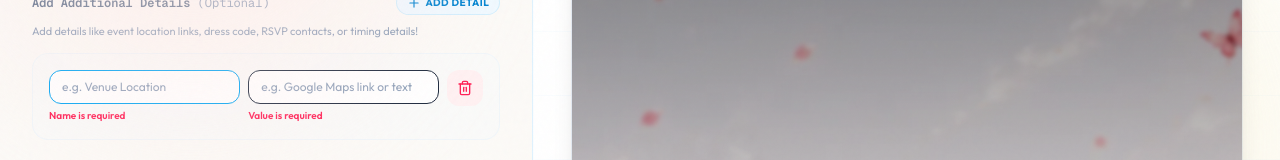
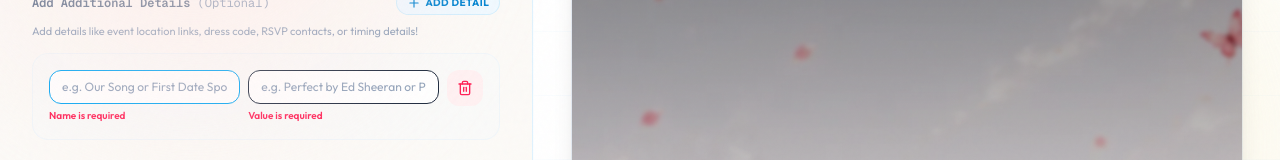
Before and after one commit to NYLEXWEB/HeartPage, a Next.js app: page /create in a window 1280 px wide. Both pictures are taken after typing "Sample", "Sample", "2020-01-15", "Sample" into the empty fields and a click on the button "ADD DETAIL". Shown: the part 354-514 px from the top of the page. Built offline with nearby package versions, Linux system fonts and the light colour scheme; a web font is replaced by a local one.

Commit message:
feat: implement Razorpay payment integration, database models for websites and payments, and template management system.

```diff
--- a/actions/website.ts
+++ b/actions/website.ts
@@ -63,6 +63,8 @@ export async function createWebsite(data: WebsiteInput): Promise<ActionResponse>
       message: validatedData.message,
       images: [],
       customFields: validatedData.customFields || [],
+      groomPhoto: (validatedData as any).groomPhoto,
+      bridePhoto: (validatedData as any).bridePhoto,
       expiresAt,
     });
 
@@ -107,6 +109,8 @@ export async function getWebsiteBySlug(slug: string) {
         label: cf.label,
         value: cf.value,
       })),
+      groomPhoto: website.groomPhoto || "",
+      bridePhoto: website.bridePhoto || "",
       createdAt: website.createdAt.toISOString(),
       expiresAt: website.expiresAt.toISOString(),
     };
--- a/app/api/payment/create-order/route.ts
+++ b/app/api/payment/create-order/route.ts
@@ -96,6 +96,8 @@ export async function POST(request: NextRequest) {
       message: formData.message,
       images,
       customFields: formData.customFields || [],
+      groomPhoto: (formData as any).groomPhoto,
+      bridePhoto: (formData as any).bridePhoto,
       amount: currentPrice,
       razorpayOrderId: order.id,
       ipAddress,
--- a/app/create/page.tsx
+++ b/app/create/page.tsx
@@ -129,6 +129,46 @@ export default function CreatePage() {
 
   // Watch fields for live preview
   const formValues = watch();
+
+  const getCustomFieldPlaceholders = (category: string) => {
+    switch (category) {
+      case "wedding":
+        return {
+          label: "e.g. Venue Location or RSVP",
+          value: "e.g. Google Maps Link or Phone number",
+        };
+      case "couples":
+        return {
+          label: "e.g. Our Song or First Date Spot",
+          value: "e.g. Perfect by Ed Sheeran or Paris Cafe",
+        };
+      case "friends":
+        return {
+          label: "e.g. Favorite Memory or Nickname",
+          value: "e.g. That summer beach trip or Captain Chaos",
+        };
+      case "breakup":
+        return {
+          label: "e.g. Final Agreement or Shared Item",
+          value: "e.g. Returning keys or Staying friends",
+        };
+      case "crush":
+        return {
+          label: "e.g. Confession Question or Gift Spot",
+          value: "e.g. Will you meet me? or Under the oak tree",
+        };
+      case "birthday":
+        return {
+          label: "e.g. Party Location or Gift Wishlist",
+          value: "e.g. Royal Club House or Link to wishlist",
+        };
+      default:
+        return {
+          label: "e.g. Details Label",
+          value: "e.g. Link or custom text details",
+        };
+    }
+  };
 
   // Handle category change - Reset form with appropriate defaults
   const handleCategoryChange = (cat: "couples" | "friends" | "breakup" | "crush" | "birthday" | "wedding") => {
@@ -646,7 +686,7 @@ export default function CreatePage() {
                                 <div>
                                   <input
                                     type="text"
-                                    placeholder="e.g. Venue Location"
+                                    placeholder={getCustomFieldPlaceholders(activeCategory).label}
                                     {...register(`customFields.${idx}.label` as const)}
                                     className="w-full bg-white border border-sky-150 rounded-xl px-3 py-2 text-xs focus:outline-none focus:border-sky-500 transition-all text-slate-800 placeholder-slate-400"
                                   />
@@ -657,7 +697,7 @@ export default function CreatePage() {
                                 <div>
                                   <input
                                     type="text"
-                                    placeholder="e.g. Google Maps link or text"
+                                    placeholder={getCustomFieldPlaceholders(activeCategory).value}
                                     {...register(`customFields.${idx}.value` as const)}
                                     className="w-full bg-white border border-sky-150 rounded-xl px-3 py-2 text-xs focus:outline-none focus:border-sky-500 transition-all text-slate-800 placeholder-slate-400"
                                   />
--- a/app/s/[slug]/page.tsx
+++ b/app/s/[slug]/page.tsx
@@ -80,6 +80,8 @@ export default async function PublicWebsitePage({ params }: PageProps) {
       message={website.message}
       images={website.images}
       customFields={website.customFields || []}
+      groomPhoto={website.groomPhoto}
+      bridePhoto={website.bridePhoto}
       isPreview={false}
     />
   );
--- a/components/templates/TemplateDispatcher.tsx
+++ b/components/templates/TemplateDispatcher.tsx
@@ -14,6 +14,8 @@ interface TemplateDispatcherProps {
   message: string;
   images: string[];
   customFields?: { label: string; value: string }[];
+  groomPhoto?: string;
+  bridePhoto?: string;
   isPreview?: boolean;
 }
 
@@ -26,6 +28,8 @@ export default function TemplateDispatcher({
   message,
   images,
   customFields = [],
+  groomPhoto,
+  bridePhoto,
   isPreview = false,
 }: TemplateDispatcherProps) {
   // Safe defaults
@@ -161,6 +165,8 @@ export default function TemplateDispatcher({
           images={images}
           theme={theme}
           customFields={customFields}
+          groomPhoto={groomPhoto}
+          bridePhoto={bridePhoto}
           isPreview={isPreview}
         />
       );
--- a/lib/payment/service.ts
+++ b/lib/payment/service.ts
@@ -15,6 +15,8 @@ interface CreatePendingParams {
   message: string;
   images: string[];
   customFields?: { label: string; value: string }[];
+  groomPhoto?: string;
+  bridePhoto?: string;
   amount: number;
   razorpayOrderId: string;
   ipAddress?: string;
@@ -48,6 +50,8 @@ export async function createPendingPayment(params: CreatePendingParams): Promise
       message: params.message,
       images: params.images,
       customFields: params.customFields || [],
+      groomPhoto: params.groomPhoto,
+      bridePhoto: params.bridePhoto,
     },
     ipAddress: params.ipAddress,
     userAgent: params.userAgent,
@@ -224,7 +228,7 @@ async function publishWebsiteFromPayment(payment: IPayment): Promise<IWebsite> {
     return existingWebsite;
   }
 
-  const { yourName, partnerName, relationshipDate, message, images, customFields } = payment.websiteData;
+  const { yourName, partnerName, relationshipDate, message, images, customFields, groomPhoto, bridePhoto } = payment.websiteData;
   const expiresAt = new Date(Date.now() + 7 * 24 * 60 * 60 * 1000); // 7 Days expiry
 
   const website = new Website({
@@ -238,6 +242,8 @@ async function publishWebsiteFromPayment(payment: IPayment): Promise<IWebsite> {
     message,
     images,
     customFields: customFields || [],
+    groomPhoto,
+    bridePhoto,
     expiresAt,
   });
 
--- a/lib/validation.ts
+++ b/lib/validation.ts
@@ -14,6 +14,8 @@ export const couplesSchema = z.object({
   message: z.string().min(5, "Love message must be at least 5 characters"),
   images: z.array(z.string()).max(2, "You can upload a maximum of 2 photos").optional(),
   customFields: z.array(customFieldSchema).optional(),
+  groomPhoto: z.string().optional(),
+  bridePhoto: z.string().optional(),
 });
 
 export const friendsSchema = z.object({
@@ -25,6 +27,8 @@ export const friendsSchema = z.object({
   message: z.string().min(5, "Friendship message must be at least 5 characters"),
   images: z.array(z.string()).max(2, "You can upload a maximum of 2 photos").optional(),
   customFields: z.array(customFieldSchema).optional(),
+  groomPhoto: z.string().optional(),
+  bridePhoto: z.string().optional(),
 });
 
 export const breakupSchema = z.object({
@@ -36,6 +40,8 @@ export const breakupSchema = z.object({
   message: z.string().min(5, "Final message must be at least 5 characters"),
   images: z.array(z.string()).max(2, "You can upload a maximum of 2 photos").optional(),
   customFields: z.array(customFieldSchema).optional(),
+  groomPhoto: z.string().optional(),
+  bridePhoto: z.string().optional(),
 });
 
 export const crushSchema = z.object({
@@ -47,6 +53,8 @@ export const crushSchema = z.object({
   message: z.string().min(5, "Proposal message must be at least 5 characters"),
   images: z.array(z.string()).max(2, "You can upload a maximum of 2 photos").optional(),
   customFields: z.array(customFieldSchema).optional(),
+  groomPhoto: z.string().optional(),
+  bridePhoto: z.string().optional(),
 });
 
 export const birthdaySchema = z.object({
@@ -58,6 +66,8 @@ export const birthdaySchema = z.object({
   message: z.string().min(5, "Birthday message must be at least 5 characters"),
   images: z.array(z.string()).max(2, "You can upload a maximum of 2 photos").optional(),
   customFields: z.array(customFieldSchema).optional(),
+  groomPhoto: z.string().optional(),
+  bridePhoto: z.string().optional(),
 });
 
 export const weddingSchema = z.object({
@@ -69,6 +79,8 @@ export const weddingSchema = z.object({
   message: z.string().min(5, "Wedding message must be at least 5 characters"),
   images: z.array(z.string()).max(2, "You can upload a maximum of 2 photos").optional(),
   customFields: z.array(customFieldSchema).optional(),
+  groomPhoto: z.string().optional(),
+  bridePhoto: z.string().optional(),
 });
 
 export const websiteFormSchema = z.discriminatedUnion("category", [
--- a/models/Payment.ts
+++ b/models/Payment.ts
@@ -22,6 +22,8 @@ export interface IPayment extends Document {
     message: string;
     images: string[];
     customFields?: { label: string; value: string }[];
+    groomPhoto?: string;
+    bridePhoto?: string;
   };
   ipAddress?: string;
   userAgent?: string;
@@ -121,6 +123,14 @@ const PaymentSchema: Schema = new Schema(
         default: [],
         required: false,
       },
+      groomPhoto: {
+        type: String,
+        required: false,
+      },
+      bridePhoto: {
+        type: String,
+        required: false,
+      },
     },
     ipAddress: {
       type: String,
--- a/models/Website.ts
+++ b/models/Website.ts
@@ -16,6 +16,8 @@ export interface IWebsite extends Document {
   message: string;
   images: string[]; // Base64 data URLs
   customFields?: ICustomField[];
+  groomPhoto?: string; // Base64 data URL
+  bridePhoto?: string; // Base64 data URL
   createdAt: Date;
   expiresAt: Date;
 }
@@ -77,6 +79,14 @@ const WebsiteSchema: Schema = new Schema(
       default: [],
       required: false,
     },
+    groomPhoto: {
+      type: String,
+      required: false,
+    },
+    bridePhoto: {
+      type: String,
+      required: false,
+    },
     createdAt: {
       type: Date,
       default: Date.now,
```
Also changed, not shown: components/templates/WeddingTemplate.tsx (+69 -0 lines).
